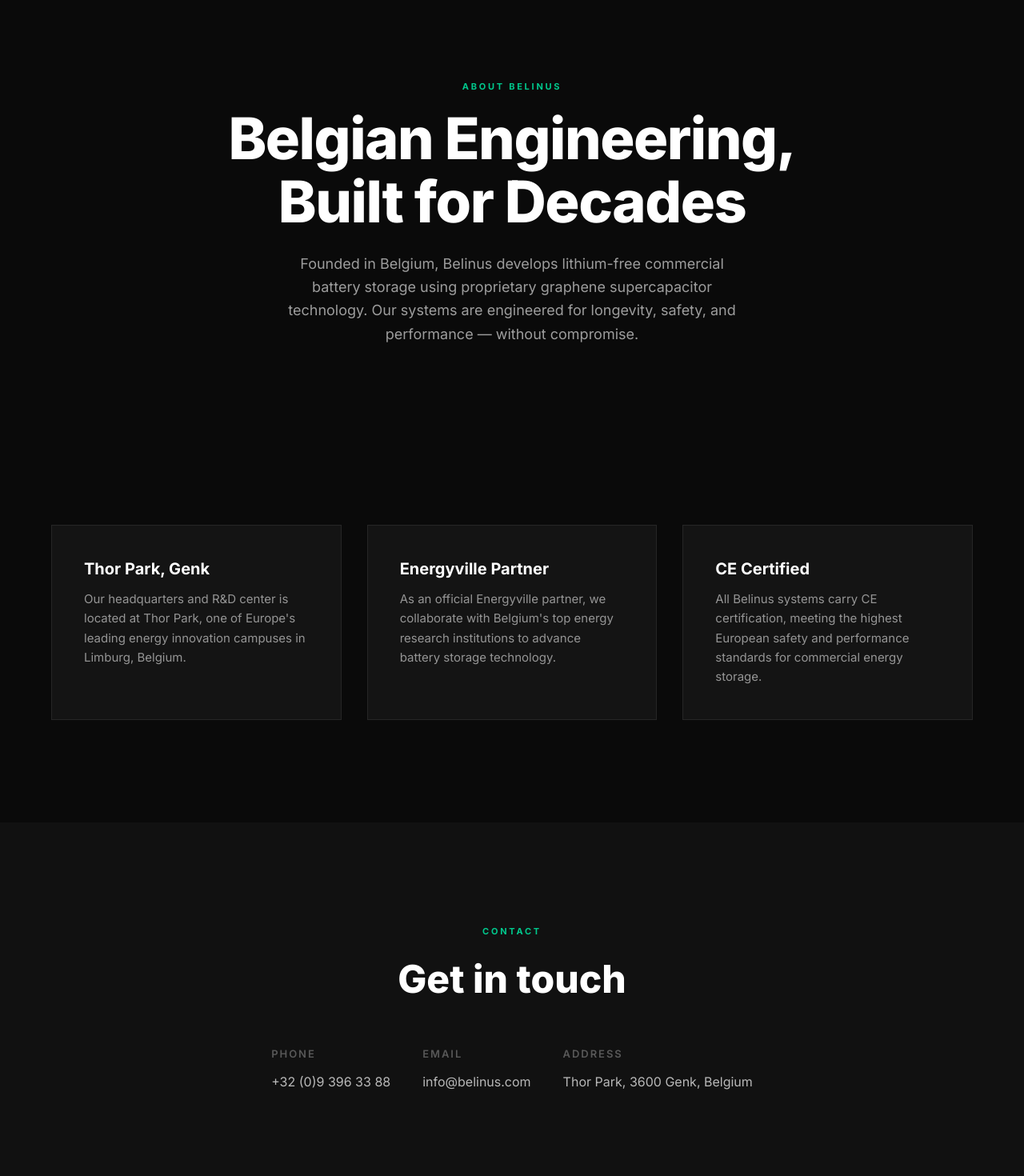
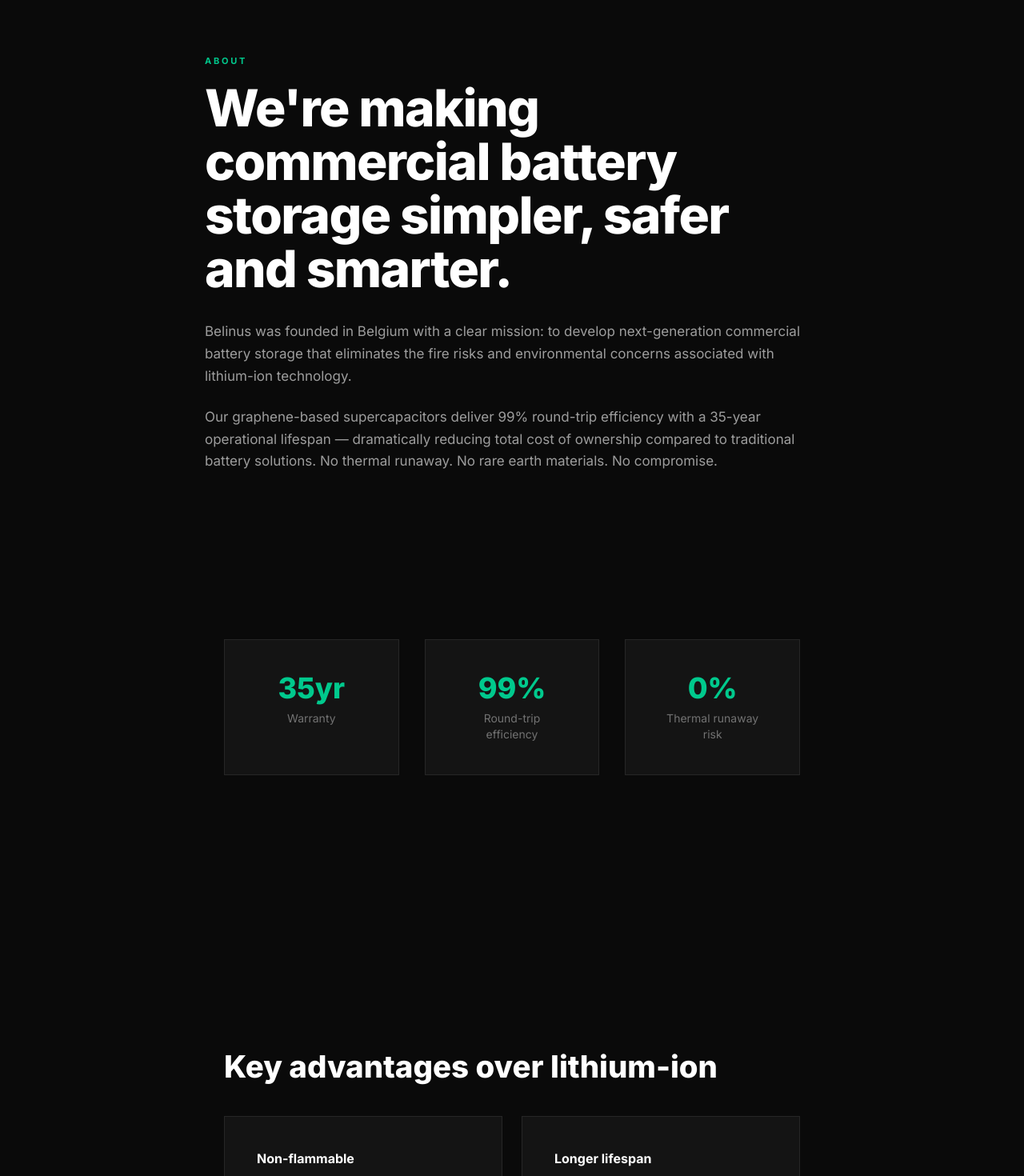
Before and after one commit to integritasmrv/Belinus, a Next.js app in the folder belinus-nextjs/: page /en/about in a window 1280 px wide. Shown: the part 60-1530 px from the top of the page at 80% size. Built offline with nearby package versions, Linux system fonts and the light colour scheme.

Commit message:
fix: add force-static to about page

```diff
--- a/belinus-nextjs/app/[lang]/about/page.tsx
+++ b/belinus-nextjs/app/[lang]/about/page.tsx
@@ -1,69 +1,97 @@
 import { Metadata } from 'next';
+
+export const dynamic = 'force-static';
+
 import { Eyebrow } from '@/components/ui/Eyebrow';
 import { Card } from '@/components/ui/Card';
 import { Section } from '@/components/ui/Section';
+import { Button } from '@/components/ui/Button';
 
 export const metadata: Metadata = {
   title: 'About — Belinus Energy',
-  description: 'Belgium-based clean energy company developing lithium-free battery storage using graphene supercapacitor technology.',
+  description: "Learn about Belinus's graphene supercapacitor technology, our mission to revolutionize commercial battery storage, and the experienced team behind our innovative energy solutions.",
 };
 
 export default function AboutPage() {
   return (
-    <>
-      <section className="pt-40 pb-24 px-6 bg-bg text-center">
+    <section className="pt-32 pb-24 px-6 bg-bg">
       <div className="max-w-3xl mx-auto">
-          <Eyebrow>About Belinus</Eyebrow>
-          <h1 className="text-[clamp(40px,6vw,72px)] font-black leading-[1.1] tracking-[-0.02em] text-white mb-6">
-            Belgian Engineering,<br />Built for Decades
+        <Eyebrow>About</Eyebrow>
+        <h1 className="text-[clamp(36px,5vw,72px)] font-black leading-[1.05] tracking-[-0.025em] text-white mb-8 mt-4">
+          We're making commercial battery storage simpler, safer and smarter.
         </h1>
-          <p className="text-[18px] text-white/60 leading-relaxed max-w-xl mx-auto">
-            Founded in Belgium, Belinus develops lithium-free commercial battery storage using proprietary graphene supercapacitor technology. Our systems are engineered for longevity, safety, and performance — without compromise.
+        <div className="space-y-6 text-[17px] text-white/60 leading-relaxed">
+          <p>
+            Belinus was founded in Belgium with a clear mission: to develop next-generation commercial battery storage that eliminates the fire risks and environmental concerns associated with lithium-ion technology.
+          </p>
+          <p>
+            Our graphene-based supercapacitors deliver 99% round-trip efficiency with a 35-year operational lifespan — dramatically reducing total cost of ownership compared to traditional battery solutions. No thermal runaway. No rare earth materials. No compromise.
           </p>
         </div>
-      </section>
-      <Section>
+
+        <Section className="mt-20">
           <div className="grid grid-cols-1 md:grid-cols-3 gap-8">
-          <Card>
-            <h3 className="text-xl font-bold text-white mb-3">Thor Park, Genk</h3>
-            <p className="text-[15px] text-white/55 leading-relaxed">
-              Our headquarters and R&D center is located at Thor Park, one of Europe&apos;s leading energy innovation campuses in Limburg, Belgium.
-            </p>
+            <Card variant="dark" className="p-8 text-center">
+              <div className="text-4xl font-black text-accent mb-2">35yr</div>
+              <div className="text-sm text-white/40">Warranty</div>
             </Card>
-          <Card>
-            <h3 className="text-xl font-bold text-white mb-3">Energyville Partner</h3>
-            <p className="text-[15px] text-white/55 leading-relaxed">
-              As an official Energyville partner, we collaborate with Belgium&apos;s top energy research institutions to advance battery storage technology.
-            </p>
+            <Card variant="dark" className="p-8 text-center">
+              <div className="text-4xl font-black text-accent mb-2">99%</div>
+              <div className="text-sm text-white/40">Round-trip efficiency</div>
             </Card>
-          <Card>
-            <h3 className="text-xl font-bold text-white mb-3">CE Certified</h3>
-            <p className="text-[15px] text-white/55 leading-relaxed">
-              All Belinus systems carry CE certification, meeting the highest European safety and performance standards for commercial energy storage.
-            </p>
+            <Card variant="dark" className="p-8 text-center">
+              <div className="text-4xl font-black text-accent mb-2">0%</div>
+              <div className="text-sm text-white/40">Thermal runaway risk</div>
             </Card>
           </div>
         </Section>
-      <Section dark={false}>
-        <div className="text-center mb-12">
-          <Eyebrow>Contact</Eyebrow>
-          <h2 className="text-[clamp(28px,4vw,48px)] font-black text-white">Get in touch</h2>
-        </div>
-        <div className="flex flex-wrap justify-center gap-10">
-          <div>
-            <div className="text-[13px] font-semibold tracking-[0.15em] uppercase text-white/30 mb-3">Phone</div>
-            <a href="tel:+3293963388" className="text-base text-white/70 hover:text-accent transition-colors">+32 (0)9 396 33 88</a>
-          </div>
-          <div>
-            <div className="text-[13px] font-semibold tracking-[0.15em] uppercase text-white/30 mb-3">Email</div>
-            <a href="mailto:info@belinus.com" className="text-base text-white/70 hover:text-accent transition-colors">info@belinus.com</a>
-          </div>
-          <div>
-            <div className="text-[13px] font-semibold tracking-[0.15em] uppercase text-white/30 mb-3">Address</div>
-            <span className="text-base text-white/70">Thor Park, 3600 Genk, Belgium</span>
-          </div>
+
+        <Section className="mt-20">
+          <h2 className="text-[clamp(24px,3vw,40px)] font-black text-white mb-8">
+            Key advantages over lithium-ion
+          </h2>
+          <div className="grid grid-cols-1 md:grid-cols-2 gap-6">
+            {[
+              ['Non-flammable', 'No thermal runaway or fire risk under any condition'],
+              ['Longer lifespan', '35-year operational life vs 10-15 years for lithium-ion'],
+              ['Higher efficiency', '99% round-trip vs 85-90% for lithium-ion'],
+              ['Faster charging', 'Rapid charge/discharge cycles without degradation'],
+              ['No rare earths', 'Sustainable materials, lower environmental impact'],
+              ['Lower TCO', 'Reduced replacement and maintenance costs over time'],
+            ].map(([title, desc]) => (
+              <Card key={title} variant="dark" className="p-6">
+                <h3 className="text-base font-bold text-white mb-2">{title}</h3>
+                <p className="text-sm text-white/50 leading-relaxed">{desc}</p>
+              </Card>
+            ))}
           </div>
         </Section>
-    </>
+
+        <Section className="mt-20">
+          <h2 className="text-[clamp(24px,3vw,40px)] font-black text-white mb-8">
+            Technology partners
+          </h2>
+          <div className="flex flex-wrap gap-6">
+            {['Energyville', 'Flanders Make', 'VITO'].map((partner) => (
+              <div key={partner} className="px-6 py-3 border border-white/10 text-white/40 text-sm font-semibold">
+                {partner}
+              </div>
+            ))}
+          </div>
+        </Section>
+
+        <Section className="mt-20 text-center">
+          <h2 className="text-[clamp(24px,3vw,40px)] font-black text-white mb-4">
+            Ready to explore Belinus?
+          </h2>
+          <p className="text-white/50 mb-8 max-w-lg mx-auto">
+            Talk to our team about how graphene supercapacitor technology can transform your energy infrastructure.
+          </p>
+          <Button href="/en/contact" variant="primary">
+            Get in Touch
+          </Button>
+        </Section>
+      </div>
+    </section>
   );
 }
```
Lines whose indentation alone changed are shown as unchanged.
